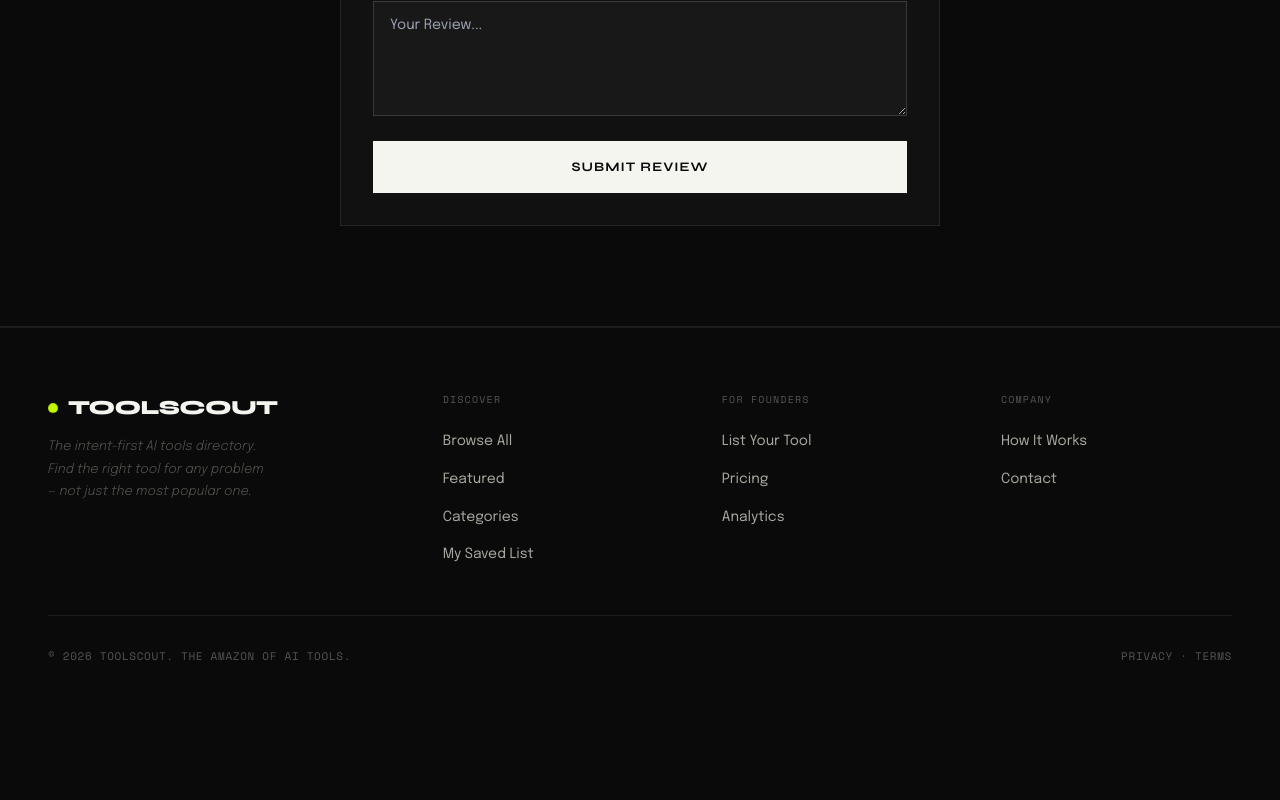
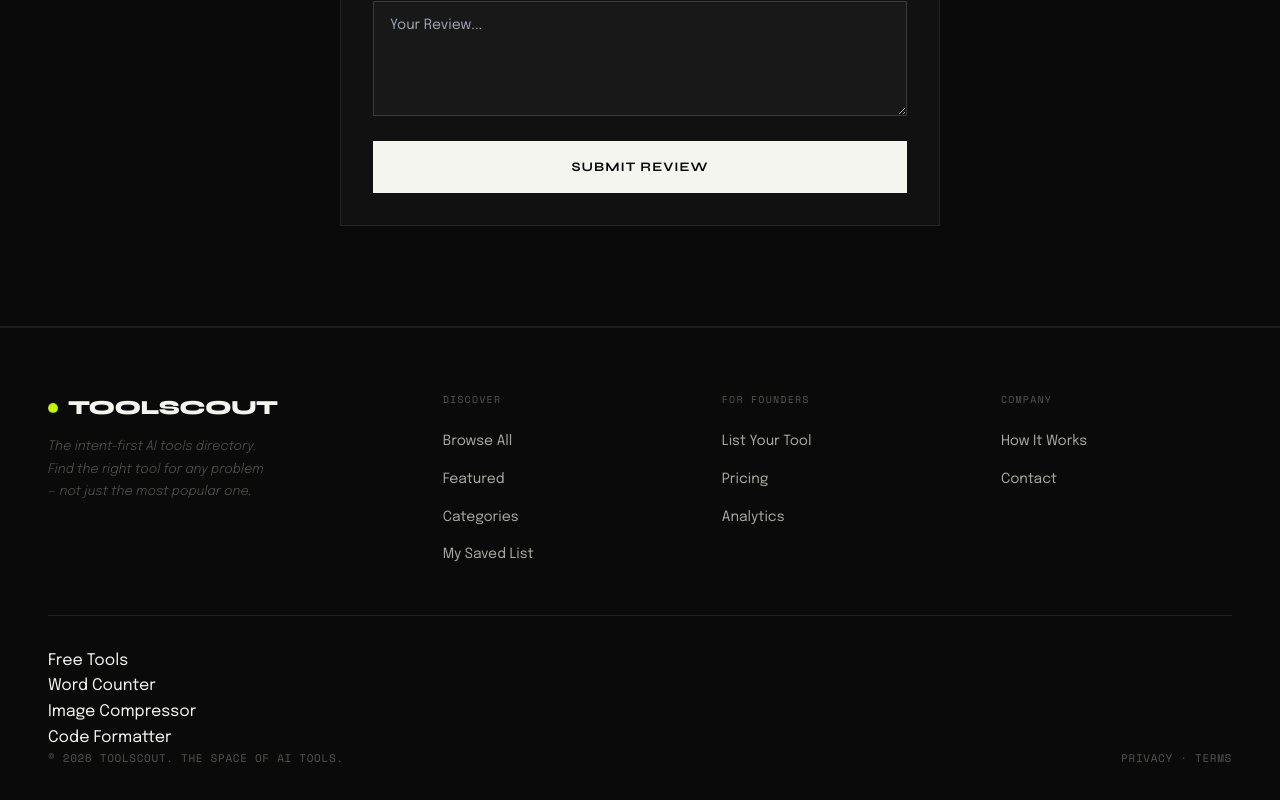
Before and after one commit to AnujShete-cpu/toolscout, a React (Vite) app: page /tool/1 in a window 1280 px wide. Shown: the part 1307-2107 px from the top of the page. Before the commit the page ends 2012 px from the top, so only its background shows below. Built offline with nearby package versions, Linux system fonts and the light colour scheme.

Commit message:
Enhance footer accessibility and update content

```diff
--- a/src/components/Footer.tsx
+++ b/src/components/Footer.tsx
@@ -2,46 +2,78 @@ import { Link } from 'react-router-dom';
 
 export default function Footer() {
   return (
-    <footer>
+    <footer aria-label="Site footer">
+
+      {/* ── Main columns – grid / layout / branding unchanged ── */}
       <div className="footer-top">
+
         <div className="footer-logo-block">
-          <Link to="/" className="logo">
-            <span className="logo-dot"></span>
+          <Link to="/" className="logo" aria-label="ToolScout home">
+            <span className="logo-dot" aria-hidden="true"></span>
             ToolScout
           </Link>
           <p>The intent-first AI tools directory. Find the right tool for any problem — not just the most popular one.</p>
         </div>
-        <div>
-          <div className="footer-col-title">Discover</div>
+
+        <nav aria-labelledby="footer-nav-discover">
+          <h3 id="footer-nav-discover" className="footer-col-title">Discover</h3>
           <ul className="footer-links">
             <li><Link to="/browse">Browse All</Link></li>
             <li><Link to="/browse?filter=featured">Featured</Link></li>
             <li><Link to="/categories">Categories</Link></li>
             <li><Link to="/profile">My Saved List</Link></li>
           </ul>
-        </div>
-        <div>
-          <div className="footer-col-title">For Founders</div>
+        </nav>
+
+        <nav aria-labelledby="footer-nav-founders">
+          <h3 id="footer-nav-founders" className="footer-col-title">For Founders</h3>
           <ul className="footer-links">
             <li><Link to="/coming-soon">List Your Tool</Link></li>
             <li><Link to="/coming-soon">Pricing</Link></li>
             <li><Link to="/coming-soon">Analytics</Link></li>
           </ul>
-        </div>
-        <div>
-          <div className="footer-col-title">Company</div>
+        </nav>
+
+        <nav aria-labelledby="footer-nav-company">
+          <h3 id="footer-nav-company" className="footer-col-title">Company</h3>
           <ul className="footer-links">
             <li><Link to="/how-it-works">How It Works</Link></li>
             <li><Link to="/coming-soon">Contact</Link></li>
           </ul>
-        </div>
+        </nav>
+
       </div>
+
+      {/* ── Free Tools SEO strip – sits between columns and bottom bar ── */}
+      <nav className="footer-tools-strip" aria-labelledby="footer-nav-tools">
+        <h3 id="footer-nav-tools" className="footer-tools-label">Free Tools</h3>
+        <ul className="footer-tools-list" role="list">
+          <li>
+            <Link to="/word-counter" className="footer-tools-link">
+              Word Counter
+            </Link>
+          </li>
+          <li>
+            <Link to="/image-compressor" className="footer-tools-link">
+              Image Compressor
+            </Link>
+          </li>
+          <li>
+            <Link to="/code-formatter" className="footer-tools-link">
+              Code Formatter
+            </Link>
+          </li>
+        </ul>
+      </nav>
+
+      {/* ── Bottom bar – unchanged ── */}
       <div className="footer-bottom">
-        <p>© 2026 Toolscout. The Amazon of AI Tools.</p>
+        <p>© 2026 Toolscout. The space of AI Tools.</p>
         <p>
           <Link to="/coming-soon">Privacy</Link> · <Link to="/coming-soon">Terms</Link>
         </p>
       </div>
+
     </footer>
   );
 }
```
